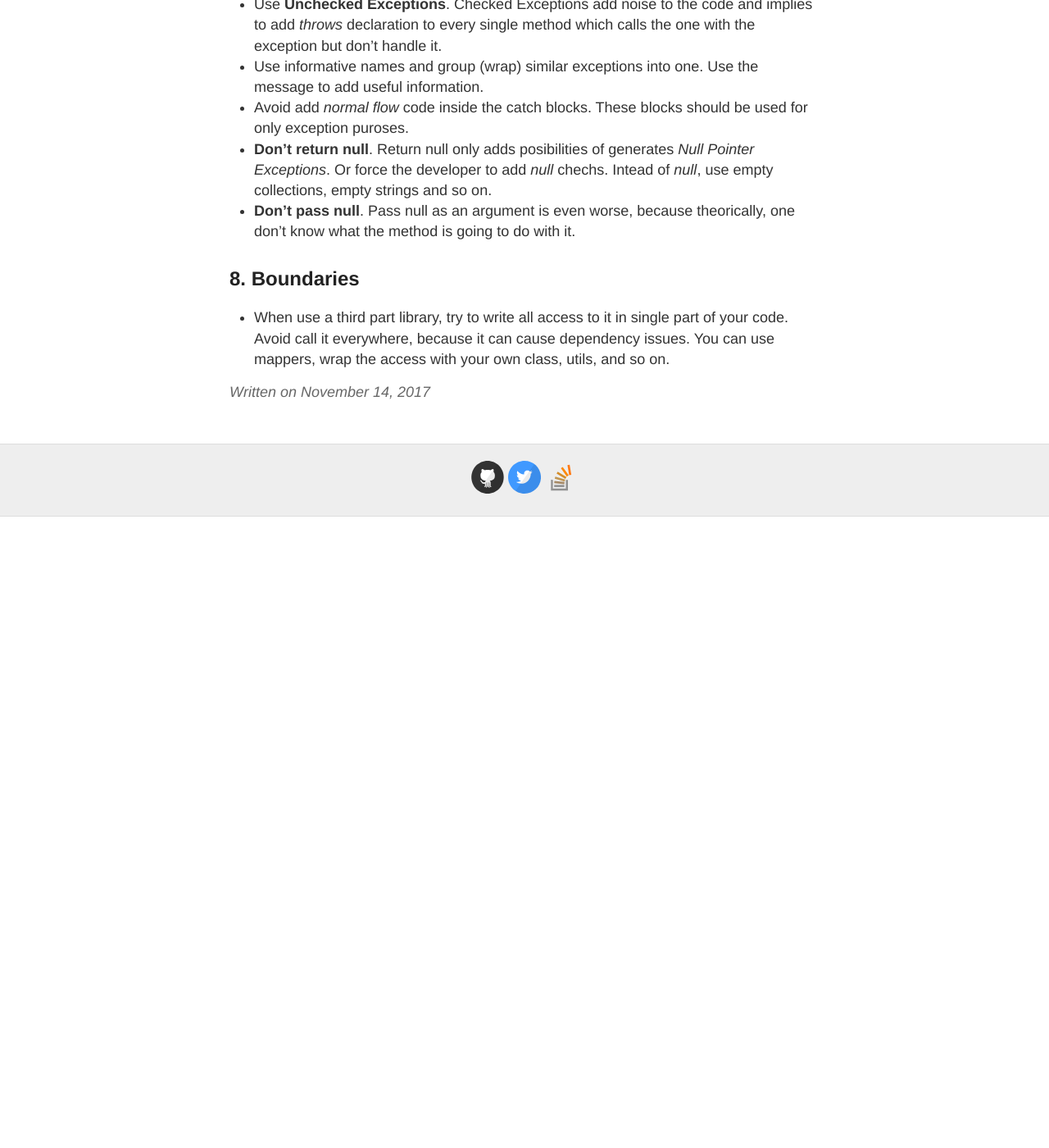
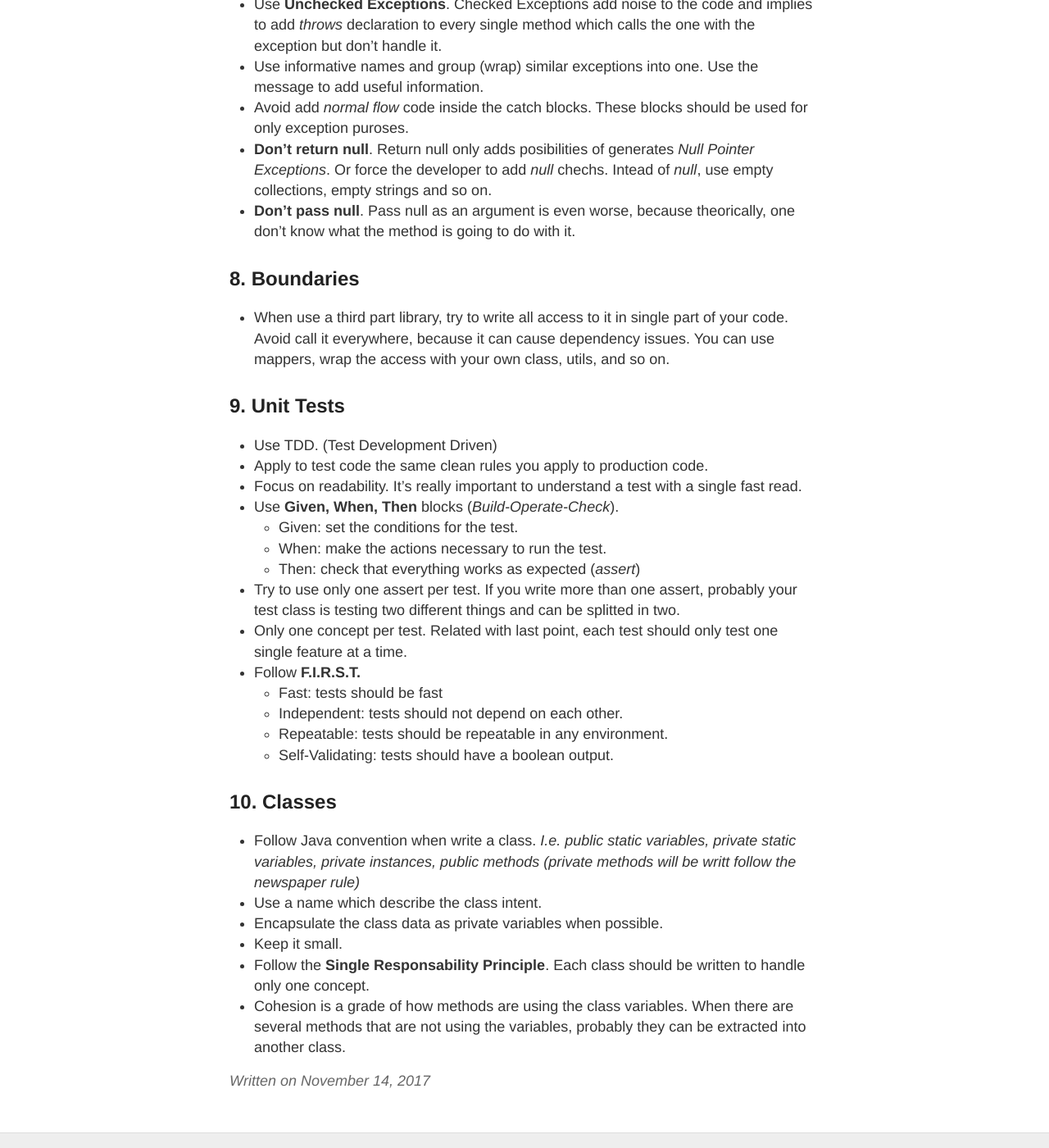
Before and after one commit to adalpari/adalpari.github.io, a Jekyll site: the page built from _posts/2017-11-14-Clean-Code.md, in a window 1280 px wide and 1400 px high, scrolled down 2571 px. Shown: the whole window at 82% size. Built offline with Jekyll 4.4.1, drawn with Linux system fonts in a browser that asks for light colours; before the commit the page ends 3201 px from its top, so only the background shows below that.

Commit message:
Chapter 9 and 10

```diff
--- a/_posts/2017-11-14-Clean-Code.md
+++ b/_posts/2017-11-14-Clean-Code.md
@@ -73,3 +73,27 @@ If you are reading this without have readed the book, run to your closest librar
 
 ## 8. Boundaries
 - When use a third part library, try to write all access to it in single part of your code. Avoid call it everywhere, because it can cause dependency issues. You can use mappers, wrap the access with your own class, utils, and so on.
+
+## 9. Unit Tests
+- Use TDD. (Test Development Driven)
+- Apply to test code the same clean rules you apply to production code.
+- Focus on readability. It's really important to understand a test with a single fast read.
+- Use __Given, When, Then__ blocks (_Build-Operate-Check_).
+    - Given: set the conditions for the test.
+    - When: make the actions necessary to run the test.
+    - Then: check that everything works as expected (_assert_)
+- Try to use only one assert per test. If you write more than one assert, probably your test class is testing two different things and can be splitted in two.
+- Only one concept per test. Related with last point, each test should only test one single feature at a time.
+- Follow __F.I.R.S.T.__
+    - Fast: tests should be fast
+    - Independent: tests should not depend on each other.
+    - Repeatable: tests should be repeatable in any environment.
+    - Self-Validating: tests should have a boolean output.
+
+## 10. Classes
+- Follow Java convention when write a class. _I.e. public static variables, private static variables, private instances, public methods (private methods will be writt follow the newspaper rule)_
+- Use a name which describe the class intent.
+- Encapsulate the class data as private variables when possible.
+- Keep it small.
+- Follow the __Single Responsability Principle__. Each class should be written to handle only one concept.
+- Cohesion is a grade of how methods are using the class variables. When there are several methods that are not using the variables, probably they can be extracted into another class.
```
